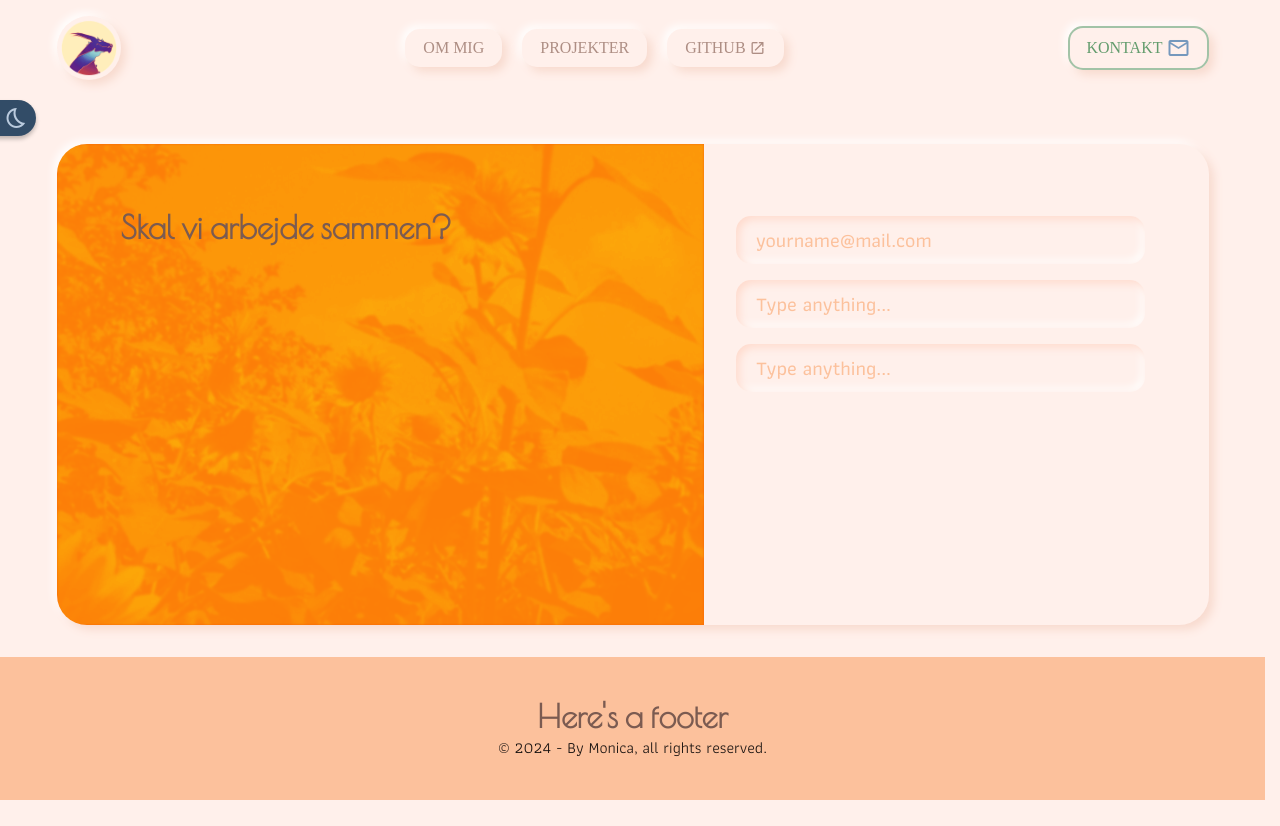
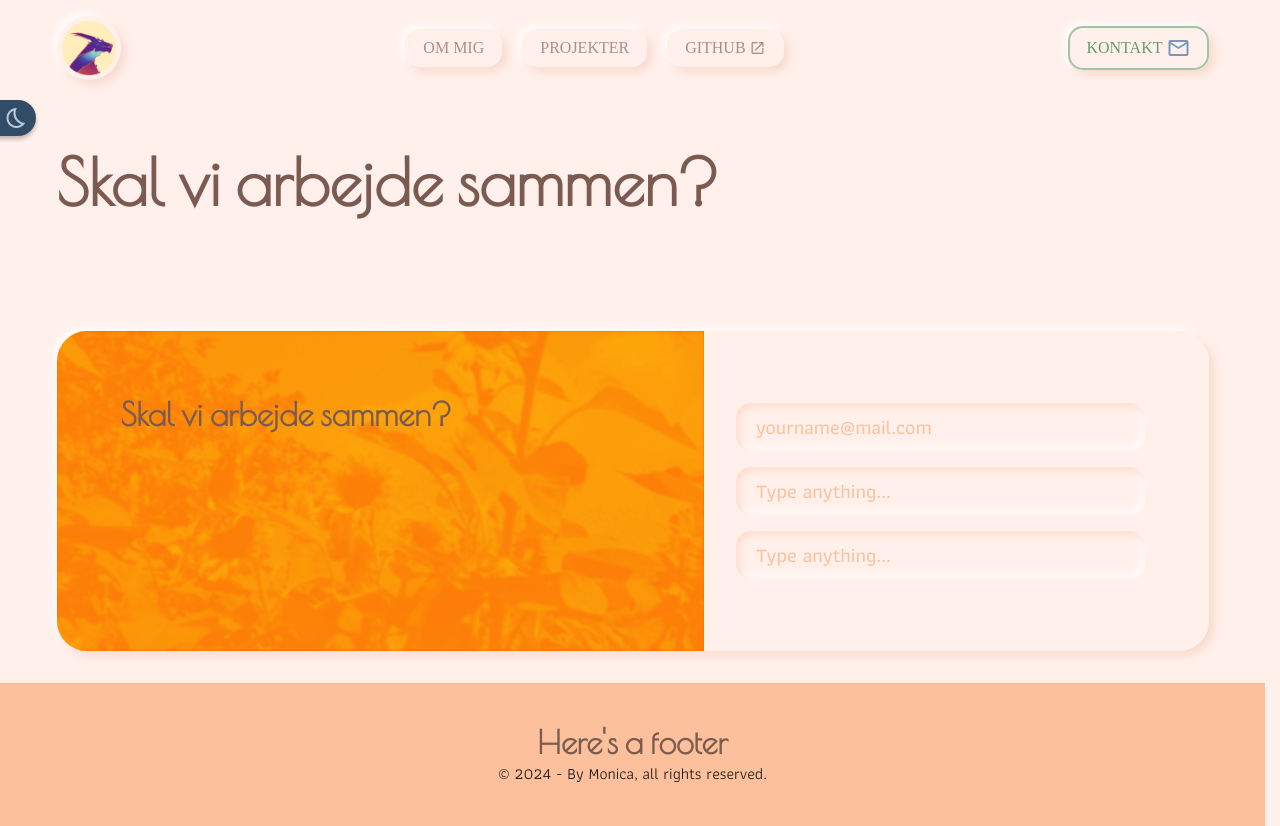
Before and after one commit to WeeWillow/portfolio, a Vue app: page /contact in a window 1280 px wide. Before the commit the page ends 800 px from the top, so only its background shows below. Built offline with nearby package versions, Linux system fonts and the light colour scheme; a web font is replaced by a local one.

Commit message:
added title + structure

```diff
--- a/src/views/ContactView.vue
+++ b/src/views/ContactView.vue
@@ -4,9 +4,10 @@ import ContactForm from '@/components/modules/ContactForm.vue';
 </script>
 
 <template>
+  <h1>Skal vi arbejde sammen?</h1>
+  <section>
     <article class="neum raisedPlatform">
       <div class="contact-cover">
-      <!-- https://unsplash.com/photos/sunflower-field-W9KtH3U2RmY?utm_content=creditShareLink&utm_medium=referral&utm_source=unsplash -->
         <img src="/assets/img/sunflowers.jpg" alt="field of sunflowers, credit to kilarov zaneit, unsplash">
       </div>
 
@@ -19,9 +20,11 @@ import ContactForm from '@/components/modules/ContactForm.vue';
         <ContactForm />
       </section>
     </article>
+  </section>
 </template>
 
 <style scoped lang="scss">
+
 article {
   height: 100%;
   width: 100%;
```
Lines whose indentation alone changed are shown as unchanged.
